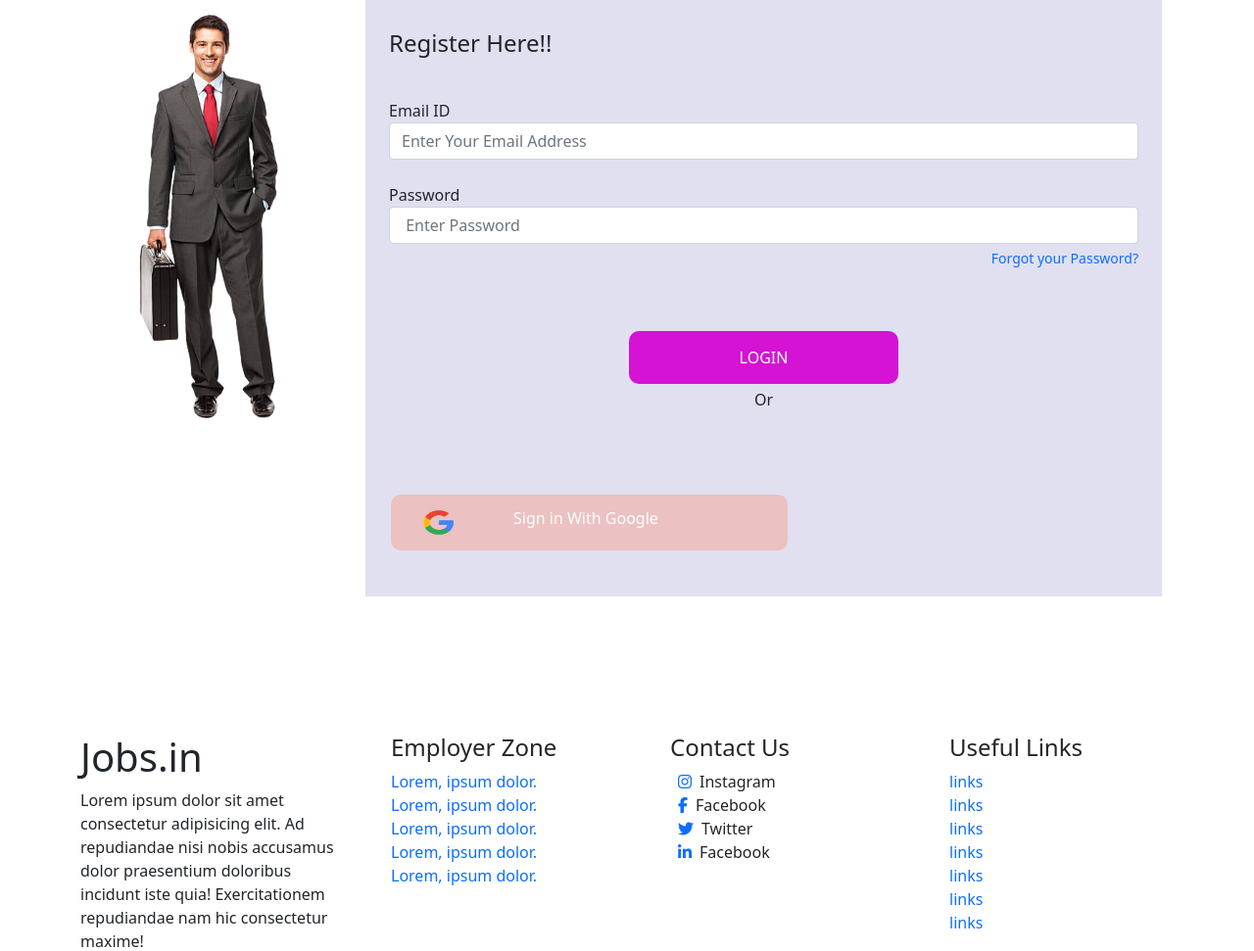
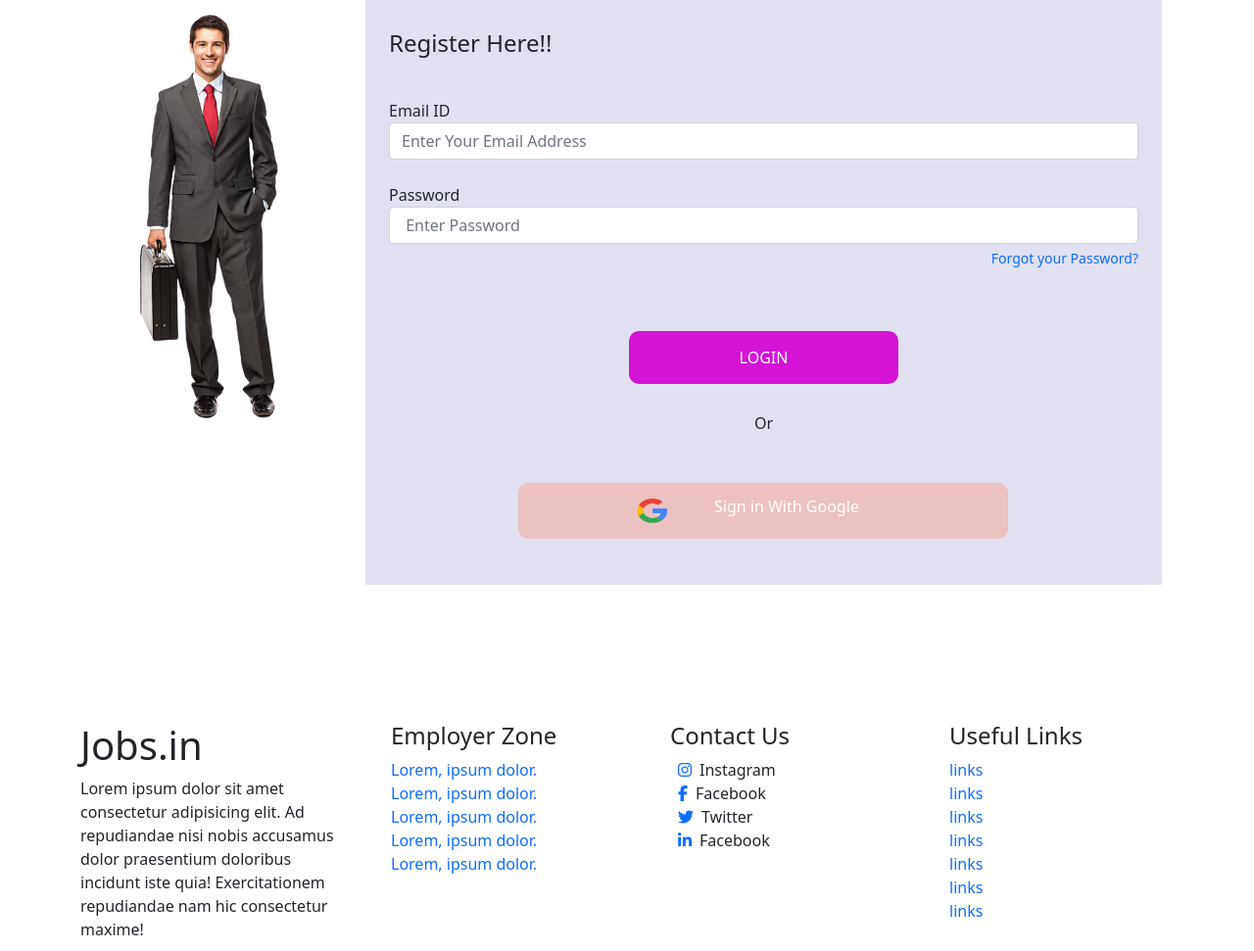
Before and after one commit to NidhiG566/homepage, a PHP site: page /login.html in a window 1280 px wide. Shown: the part 184-1155 px from the top of the page at 98% size. Run offline with PHP 8.4, Linux system fonts and the light colour scheme; some libraries are stand-ins or nearby versions.

Commit message:
Registerdesign

```diff
--- a/css/homepage.css
+++ b/css/homepage.css
@@ -13,7 +13,7 @@
     background:#00e600;
     border-radius:5px;
     margin:0 5px 0 2px;
-    padding:7px 38px 0 38px !important;
+    padding:7px 38px 7px 38px !important;
 }
 
 .top-left {
--- a/index.html
+++ b/index.html
@@ -41,9 +41,9 @@
                 </li>
                 <li class="nav-item" style="display:flex;">
                   <a class="nav-link active register" aria-current="page" href="#">REGISTER</a>
-                  <a class="nav-link active login" aria-current="page" href="#">LOGIN</a>
                 </li>
                 <li class="nav-item">
+                  <a class="nav-link active login" aria-current="page" href="#">LOGIN</a>
                 </li>
 
                 </li>
@@ -84,7 +84,7 @@
         </div>
 
       </div>
-    </div>
+    <!-- </div> -->
     <!--Card-Sectio
     n-->
     <div class="row mt-3 mb-3">
--- a/login.html
+++ b/login.html
@@ -80,12 +80,12 @@
                     <small id="emailHelp" class="form-text text-muted" style="float:right"><a href="" style="text-decoration:none;">Forgot your Password?</a></small>
 
                   </div>
-                  <div class="text-center" style="margin-top:85px">
+                  <div class="text-center" style="margin-top:85px;">
                     <a href="#" class="button text-wrap text-center" style="width:36%">LOGIN</a>
                   </div>
-                  <p class="text-center">Or</p>
-                  <div class="" style="margin-top:85px">
-                    <a href="#" class="button text-wrap" style="width:53%;display: flex;background: rgb(235, 193, 193);"><span><img src="images/google-removebg-preview.png" style="height: 27px;width:34px;margin-right: 59px;"alt="..."></span><h6>Sign in With Google</h6></a>
+                  <p class="text-center mt-4">Or</p>
+                  <div class="" style="margin-top:45px;">
+                    <a href="#" class="button text-wrap" style="margin-right:133px;display: flex;background: rgb(235, 193, 193);width: 500px;float:right"><span><img src="images/google-removebg-preview.png" style="height: 27px;width:34px;margin-left:88px;margin-right:46px"alt="..."></span><h6>Sign in With Google</h6></a>
                   </div>
                 </form>
               </div>
```
